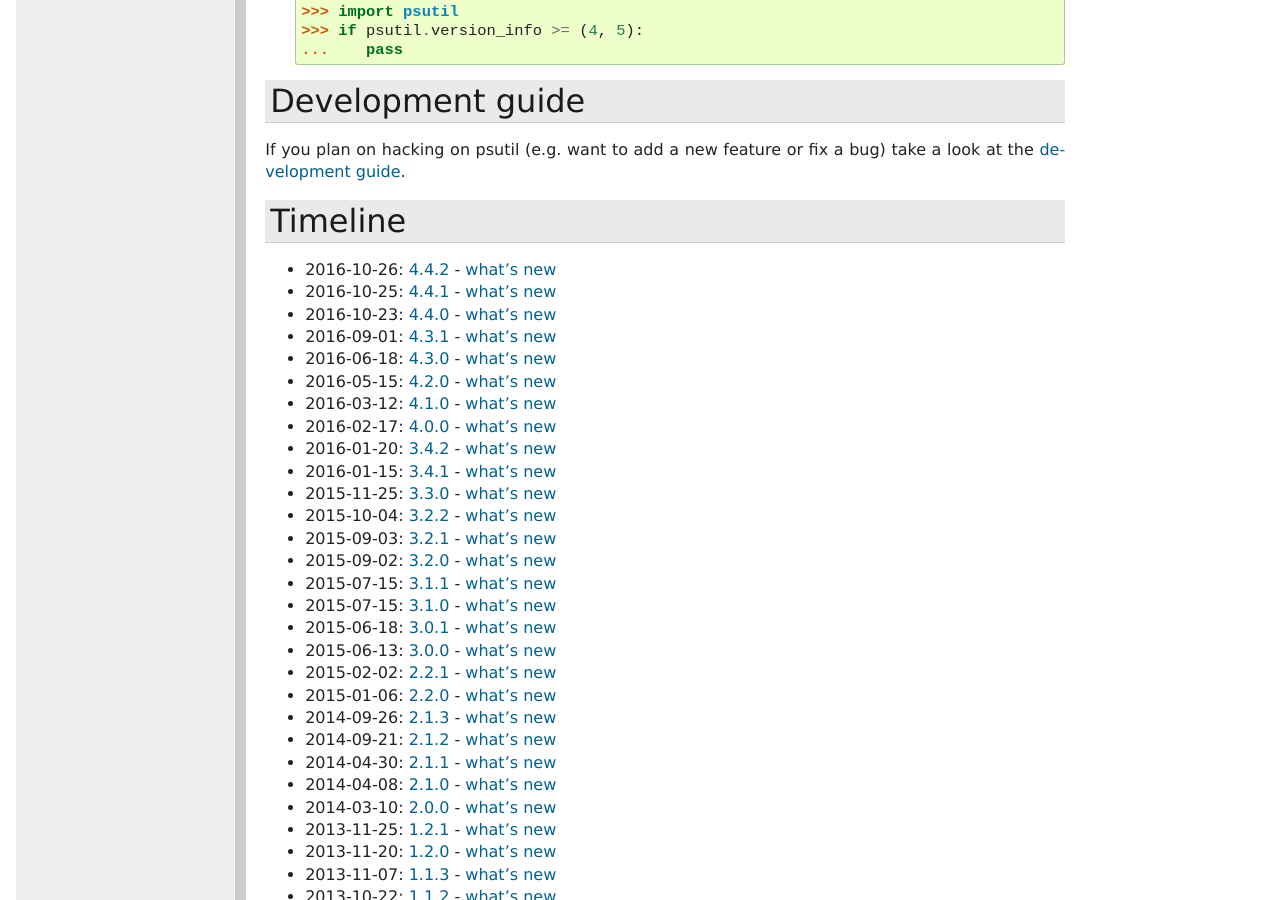
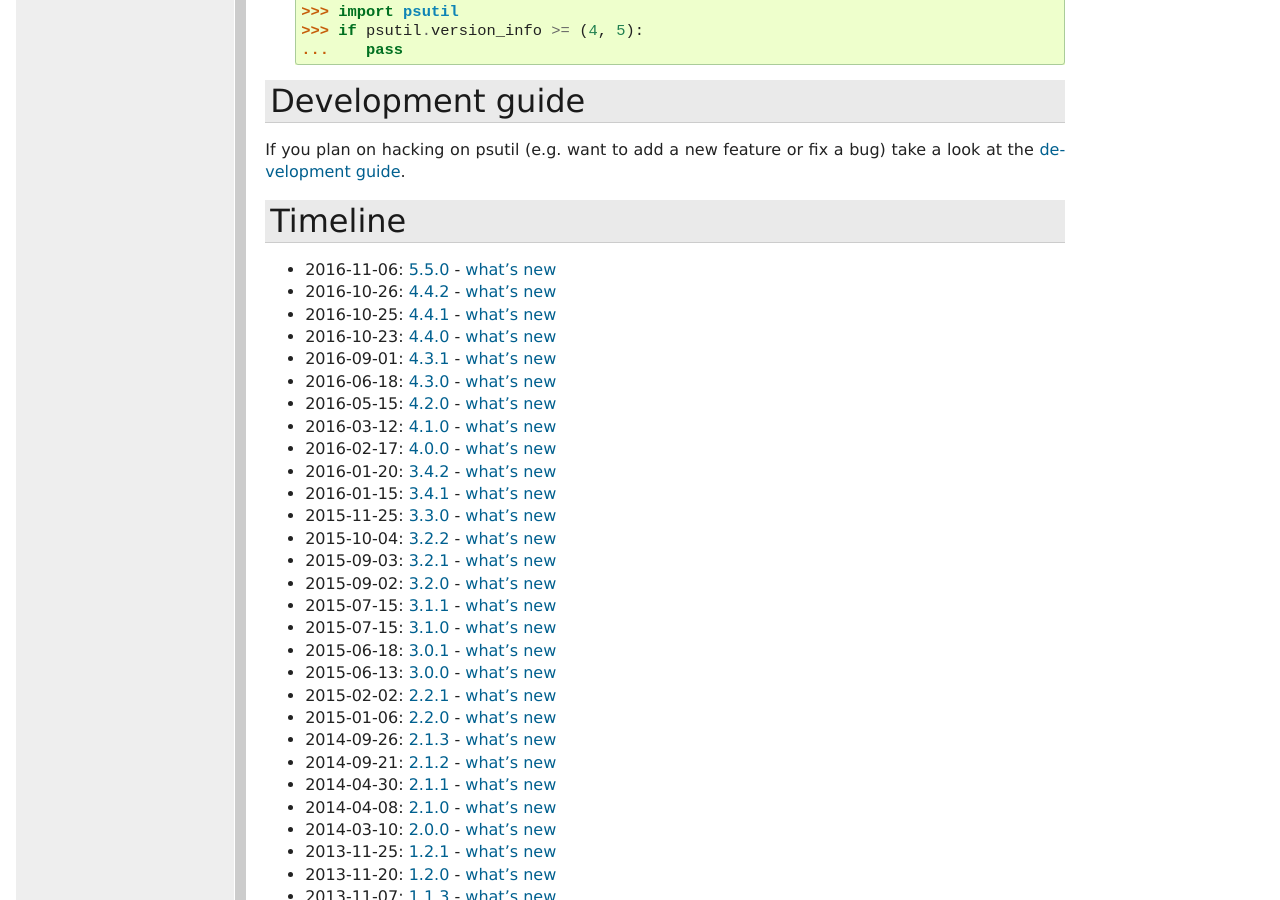
Before and after one commit to giampaolo/psutil, a Sphinx documentation site: the page built from docs/index.rst, in a window 1280 px wide and 900 px high, scrolled down 30175 px. Built offline with Sphinx 7.4.7, drawn with Linux system fonts in a browser that asks for light colours; formulas are drawn with MathJax 3; the version number could not be read and is left out.

Commit message:
update HISTORY

```diff
--- a/HISTORY.rst
+++ b/HISTORY.rst
@@ -3,7 +3,7 @@
 5.0.0
 =====
 
-*XXXX-XX-XX*
+*2016-11-06*
 
 **Enhncements**
 
--- a/docs/index.rst
+++ b/docs/index.rst
@@ -1918,6 +1918,7 @@
 Timeline
 ========
 
+- 2016-11-06: `5.5.0 <https://pypi.python.org/pypi?name=psutil&version=5.5.0&:action=files>`__ - `what's new <https://github.com/giampaolo/psutil/blob/master/HISTORY.rst#550>`__
 - 2016-10-26: `4.4.2 <https://pypi.python.org/pypi?name=psutil&version=4.4.2&:action=files>`__ - `what's new <https://github.com/giampaolo/psutil/blob/master/HISTORY.rst#442>`__
 - 2016-10-25: `4.4.1 <https://pypi.python.org/pypi?name=psutil&version=4.4.1&:action=files>`__ - `what's new <https://github.com/giampaolo/psutil/blob/master/HISTORY.rst#441>`__
 - 2016-10-23: `4.4.0 <https://pypi.python.org/pypi?name=psutil&version=4.4.0&:action=files>`__ - `what's new <https://github.com/giampaolo/psutil/blob/master/HISTORY.rst#440>`__
```
